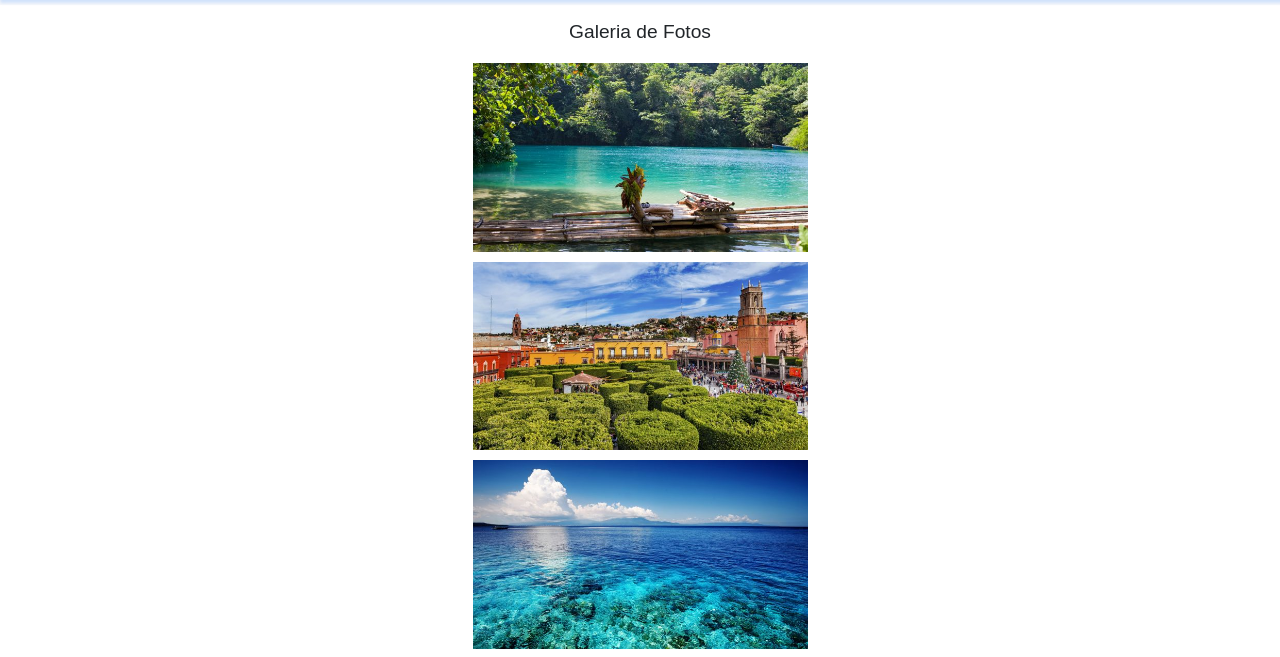
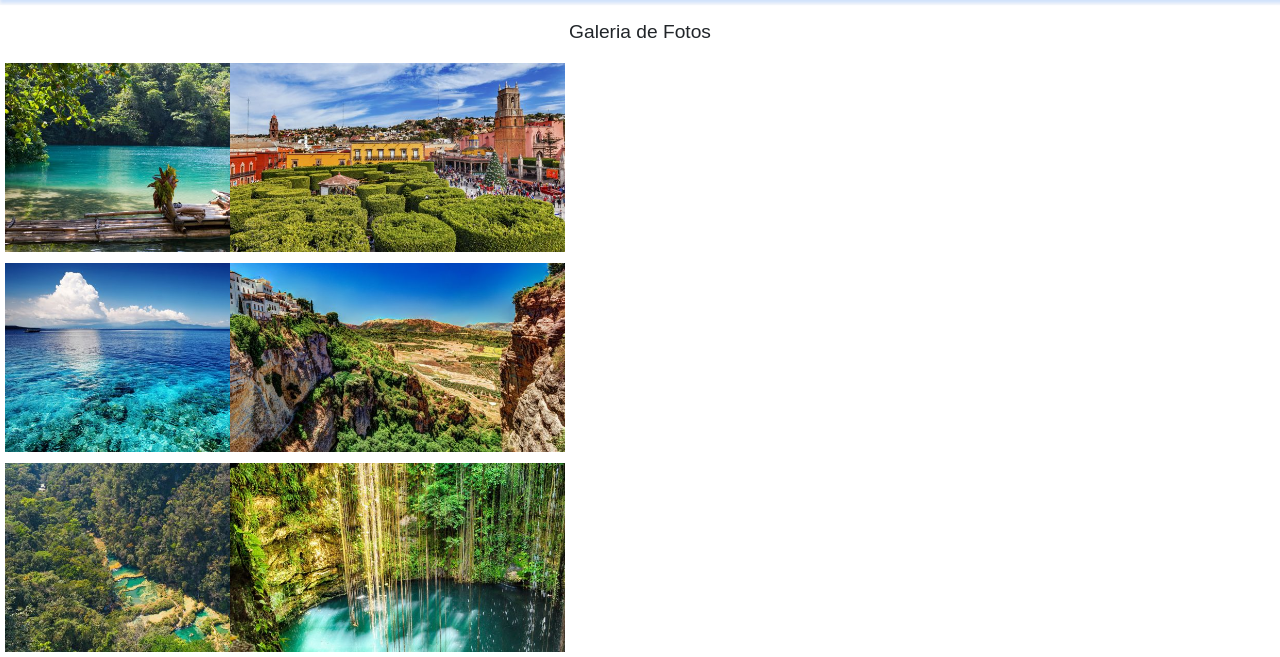
Before and after one commit to facundocobos/proyecto2, a plain HTML site: page pages/galeria-fotografica.html in a window 1280 px wide. Shown: the part 91-748 px from the top of the page. Drawn offline with nearby package versions, Linux system fonts and the light colour scheme.

Commit message:
aplicando gitt

```diff
--- a/estilos.css
+++ b/estilos.css
@@ -82,11 +82,6 @@
     width: auto;
 }
 
-
-
-
-
-
 /*------3-razones-para-conocer*/
 
 .carousel-inner{
@@ -139,3 +134,12 @@
     margin: 10px;
     padding: 20px;
 }
+
+.galeria-de-fotos .fotos {
+    display: grid;
+    grid-template-columns: 50% 50%;
+    width: 450px ;
+    max-width: 500px ;
+    grid-auto-rows: 25% 25% 25% 25% ;
+    height: 800px ;
+}
```
Also changed, not shown: index.html (+0 -4 lines).
